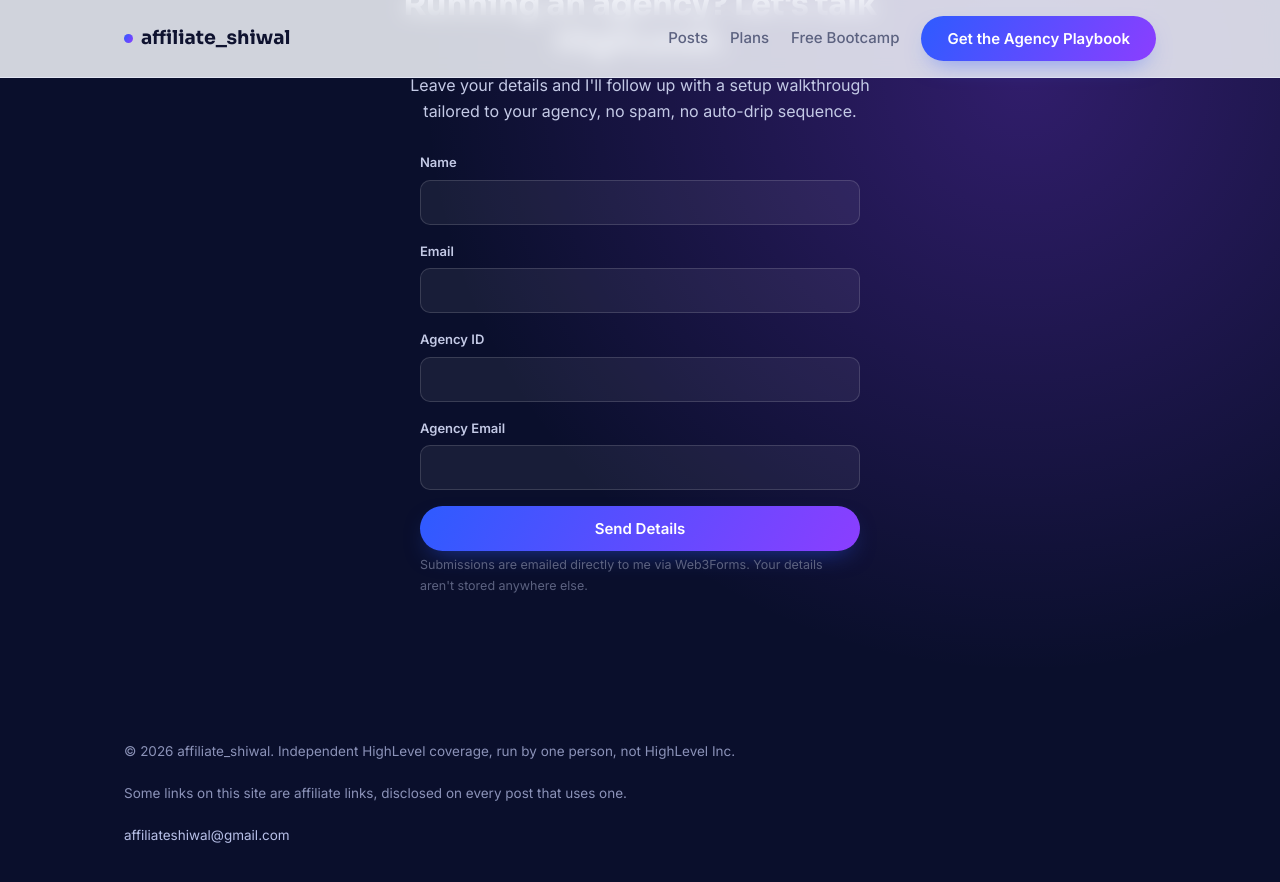
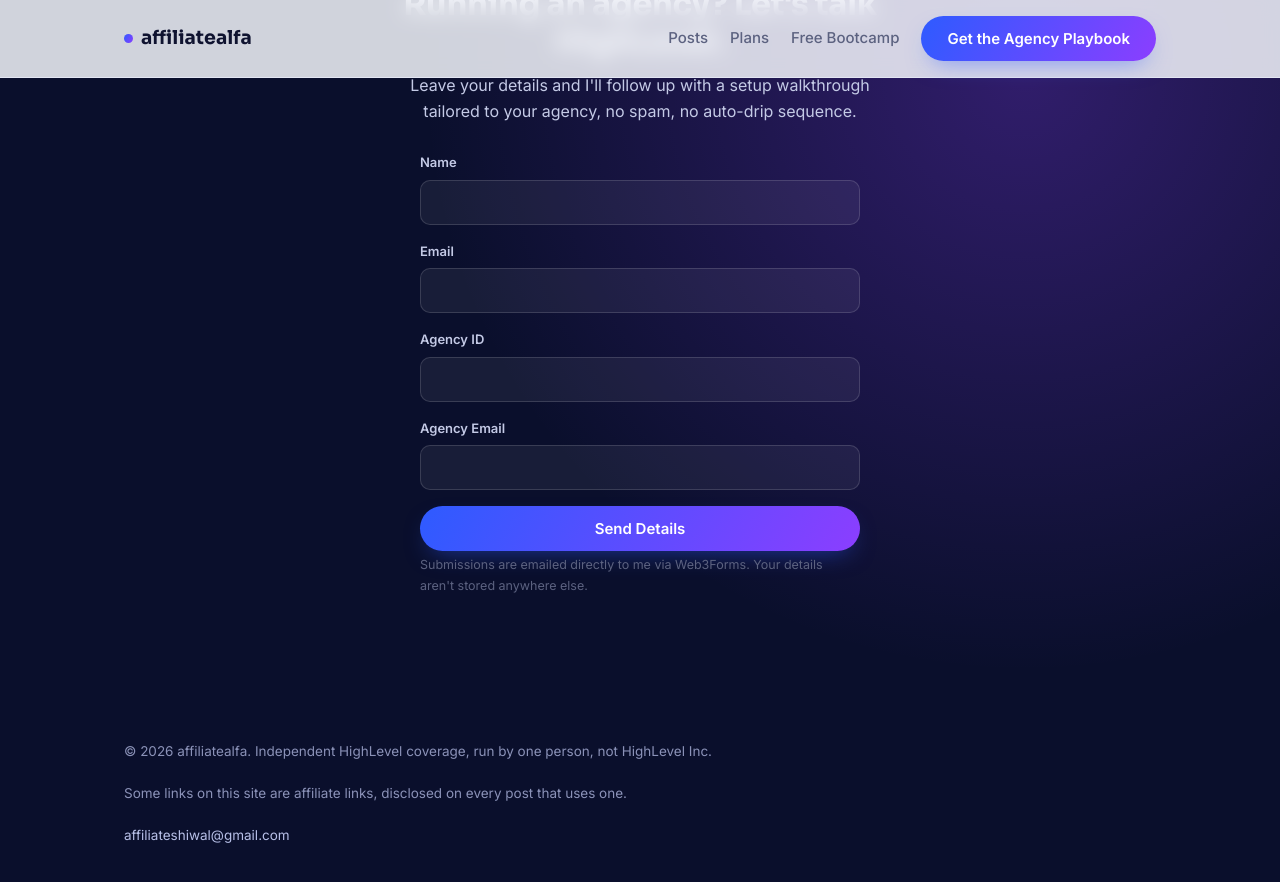
Before and after one commit to shiwal50/affiliate_shiwal, a Jekyll site: the page built from index.html, in a window 1280 px wide and 900 px high, scrolled down 4810 px. Shown: the top 882 px of the window. Built offline with Jekyll 4.4.1, drawn with Linux system fonts in a browser that asks for light colours.

Commit message:
Rebrand to affiliatealfa, update all referral links to new fp_ref code

```diff
--- a/_config.yml
+++ b/_config.yml
@@ -1,4 +1,4 @@
-title: affiliate_shiwal
+title: affiliatealfa
 description: >-
   Independent coverage of HighLevel CRM updates, features, and workflows
   for agencies deciding whether to switch.
--- a/_includes/lead-form-fields.html
+++ b/_includes/lead-form-fields.html
@@ -1,7 +1,7 @@
 {% assign form_id = include.id | default: "lead-form" %}
 <form class="lead-form" id="{{ form_id }}" data-web3forms-key="12092458-116c-41cc-9037-56701b7404aa">
   <input type="hidden" name="access_key" value="12092458-116c-41cc-9037-56701b7404aa">
-  <input type="hidden" name="subject" value="New lead from affiliate_shiwal">
+  <input type="hidden" name="subject" value="New lead from affiliatealfa">
   <input type="hidden" name="message" value="">
   <input type="checkbox" name="botcheck" style="display:none" tabindex="-1" autocomplete="off">
 
--- a/_layouts/default.html
+++ b/_layouts/default.html
@@ -17,7 +17,7 @@
   </div>
   <header class="site-header">
     <div class="wrap">
-      <a href="{{ '/' | relative_url }}" class="brand"><span class="dot"></span>affiliate_shiwal</a>
+      <a href="{{ '/' | relative_url }}" class="brand"><span class="dot"></span>affiliatealfa</a>
       <nav class="site-nav">
         <a href="{{ '/' | relative_url }}#latest">Posts</a>
         <a href="{{ '/' | relative_url }}#plans">Plans</a>
@@ -31,7 +31,7 @@
 
   <footer class="site-footer">
     <div class="wrap">
-      <p>&copy; {{ 'now' | date: '%Y' }} affiliate_shiwal. Independent HighLevel coverage, run by one person, not HighLevel Inc.</p>
+      <p>&copy; {{ 'now' | date: '%Y' }} affiliatealfa. Independent HighLevel coverage, run by one person, not HighLevel Inc.</p>
       <p>Some links on this site are affiliate links, disclosed on every post that uses one.</p>
       <p><a href="mailto:affiliateshiwal@gmail.com">affiliateshiwal@gmail.com</a></p>
     </div>
--- a/affiliate-disclosure.html
+++ b/affiliate-disclosure.html
@@ -5,9 +5,9 @@
 <section class="post-content">
   <div class="wrap">
     <h1>Affiliate Disclosure</h1>
-    <p>affiliate_shiwal is an independent site run by one person (Shiwal Singh), not by HighLevel Inc. I am enrolled in HighLevel's official affiliate program, which means that if you sign up for HighLevel through a link on this site, I may earn a commission at no extra cost to you.</p>
+    <p>affiliatealfa is an independent site run by one person, not by HighLevel Inc. I am enrolled in HighLevel's official affiliate program, which means that if you sign up for HighLevel through a link on this site, I may earn a commission at no extra cost to you.</p>
     <p>This applies to every gohighlevel.com and app.gohighlevel.com link on this site, including trial links, plan links, upgrade links, and the HighLevel Bootcamp link. Every post that includes one of these links also carries a short disclosure near the link itself.</p>
-    <p>Pricing and plan details shown on this site are pulled from HighLevel's own public pricing page at the time of writing. Always confirm current pricing directly on <a href="https://www.gohighlevel.com/pricing?fp_ref=shiwal" target="_blank" rel="noopener sponsored">gohighlevel.com/pricing</a> before purchasing, since plans and pricing can change.</p>
+    <p>Pricing and plan details shown on this site are pulled from HighLevel's own public pricing page at the time of writing. Always confirm current pricing directly on <a href="https://www.gohighlevel.com/pricing?fp_ref=affiliatealfa" target="_blank" rel="noopener sponsored">gohighlevel.com/pricing</a> before purchasing, since plans and pricing can change.</p>
     <p>Questions about anything on this site: <a href="mailto:affiliateshiwal@gmail.com">affiliateshiwal@gmail.com</a>.</p>
     <p><a href="{{ '/' | relative_url }}">&larr; Back to home</a></p>
   </div>
--- a/index.html
+++ b/index.html
@@ -12,7 +12,7 @@
       what's worth switching to or upgrading for.
     </p>
     <div class="hero-actions">
-      <a class="btn btn-primary" href="https://www.gohighlevel.com/highlevel-bootcamp?fp_ref=shiwal" target="_blank" rel="noopener sponsored">Join the Free HighLevel Bootcamp</a>
+      <a class="btn btn-primary" href="https://www.gohighlevel.com/highlevel-bootcamp?fp_ref=affiliatealfa" target="_blank" rel="noopener sponsored">Join the Free HighLevel Bootcamp</a>
       <button type="button" class="btn btn-ghost-light" data-open-modal>Get the Agency Playbook</button>
     </div>
     <div class="hero-stats">
@@ -44,7 +44,7 @@
           <li>Small breakout rooms where you build alongside the coach</li>
           <li>You walk away with a live, working HighLevel setup</li>
         </ul>
-        <a class="btn btn-secondary" href="https://www.gohighlevel.com/highlevel-bootcamp?fp_ref=shiwal" target="_blank" rel="noopener sponsored">Join the HighLevel Bootcamp</a>
+        <a class="btn btn-secondary" href="https://www.gohighlevel.com/highlevel-bootcamp?fp_ref=affiliatealfa" target="_blank" rel="noopener sponsored">Join the HighLevel Bootcamp</a>
       </div>
       <div>
         <p style="font-size: 14px; color: rgba(255,255,255,0.85); margin: 0;">
@@ -72,7 +72,7 @@
           <li>Full core CRM, funnels, email, SMS, calendars</li>
           <li>24/7 support</li>
         </ul>
-        <a class="btn btn-primary" href="https://gohighlevel.com/annual?fp_ref=shiwal" target="_blank" rel="noopener sponsored">Start Your Trial</a>
+        <a class="btn btn-primary" href="https://gohighlevel.com/annual?fp_ref=affiliatealfa" target="_blank" rel="noopener sponsored">Start Your Trial</a>
       </div>
       <div class="price-card featured">
         <span class="badge">Most popular</span>
@@ -87,7 +87,7 @@
           <li>Rebill phone &amp; email at no markup</li>
           <li>Basic API access</li>
         </ul>
-        <a class="btn btn-primary" href="https://gohighlevel.com/annual?fp_ref=shiwal" target="_blank" rel="noopener sponsored">Start Your Trial</a>
+        <a class="btn btn-primary" href="https://gohighlevel.com/annual?fp_ref=affiliatealfa" target="_blank" rel="noopener sponsored">Start Your Trial</a>
       </div>
       <div class="price-card">
         <p class="plan-name">SaaS Pro</p>
@@ -100,13 +100,13 @@
           <li>Automated sub-account provisioning</li>
           <li>Usage rebilling toolkit</li>
         </ul>
-        <a class="btn btn-secondary" href="https://www.gohighlevel.com/protrial?fp_ref=shiwal" target="_blank" rel="noopener sponsored">Start SaaS Pro Trial</a>
+        <a class="btn btn-secondary" href="https://www.gohighlevel.com/protrial?fp_ref=affiliatealfa" target="_blank" rel="noopener sponsored">Start SaaS Pro Trial</a>
       </div>
     </div>
     <p style="text-align: center; margin-top: 24px;">
-      <a href="https://www.gohighlevel.com/pricing?fp_ref=shiwal" target="_blank" rel="noopener sponsored" style="color: #C9D2FF;">Compare all plans on HighLevel's official pricing page &rarr;</a>
+      <a href="https://www.gohighlevel.com/pricing?fp_ref=affiliatealfa" target="_blank" rel="noopener sponsored" style="color: #C9D2FF;">Compare all plans on HighLevel's official pricing page &rarr;</a>
       &nbsp;·&nbsp;
-      <a href="https://app.gohighlevel.com/offers/affiliate-upgrade?fp_ref=shiwal" target="_blank" rel="noopener sponsored" style="color: #C9D2FF;">Already on HighLevel? Upgrade your account &rarr;</a>
+      <a href="https://app.gohighlevel.com/offers/affiliate-upgrade?fp_ref=affiliatealfa" target="_blank" rel="noopener sponsored" style="color: #C9D2FF;">Already on HighLevel? Upgrade your account &rarr;</a>
     </p>
   </div>
 </section>
--- a/scripts/generate_post.js
+++ b/scripts/generate_post.js
@@ -184,7 +184,7 @@
     .map((it, i) => `${i + 1}. ${it.title}\n   URL: ${it.link}\n   Summary: ${it.description || "(none)"}`)
     .join("\n\n");
 
-  return `You are writing for affiliate_shiwal, an independent blog that covers HighLevel CRM
+  return `You are writing for affiliatealfa, an independent blog that covers HighLevel CRM
 updates for marketing agencies. The tone is direct, specific, and useful, never hypey
 marketing copy. You write in your own words; you never copy phrasing from the source.
 
```
Also changed, not shown: _data/affiliate_links.yml (+8 -8 lines).
